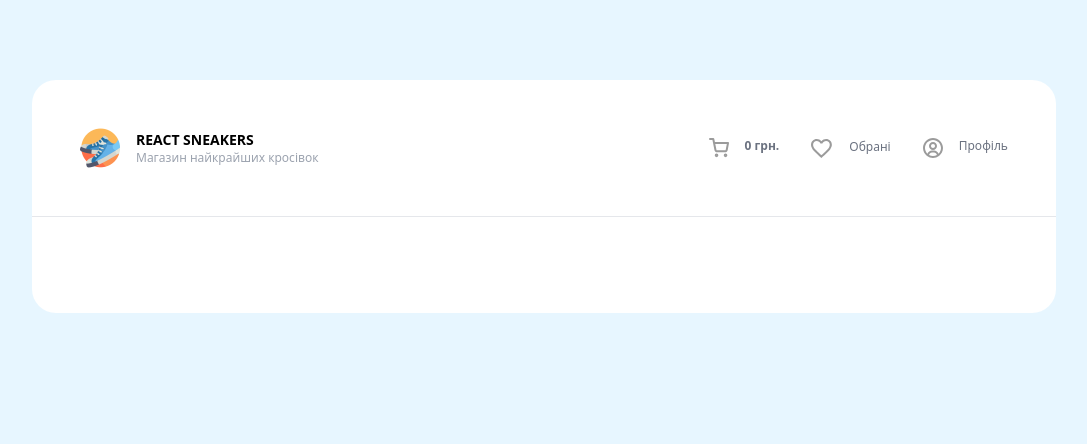
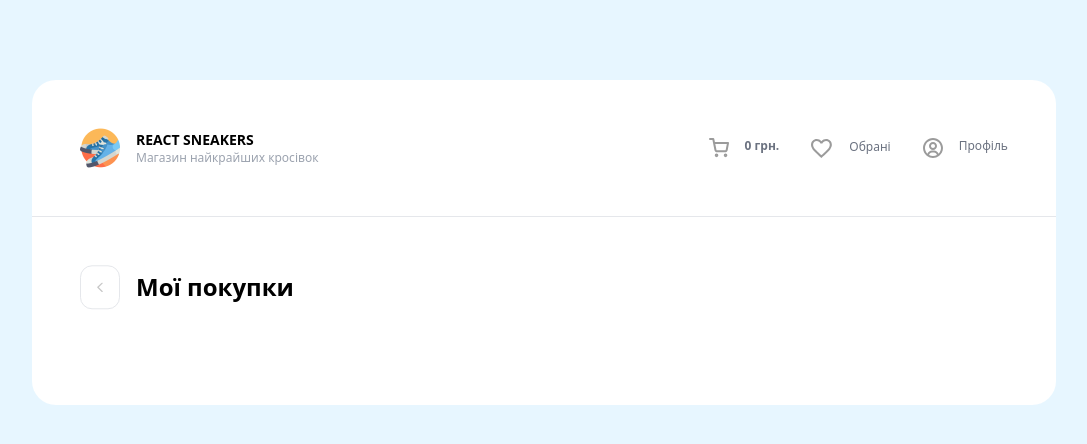
Before and after one commit to Maksym-Siroshtan/react-sneakers, a React (Vite) app: page /orders in a window 1280 px wide. Shown: the top 444 px of the page, without its empty margins (96-1183 px from the left). Built offline with nearby package versions, Linux system fonts and the light colour scheme; no server answers.

Commit message:
Added a page with purchased goods.

```diff
--- a/src/App.jsx
+++ b/src/App.jsx
@@ -4,6 +4,7 @@ import axios from "axios";
 
 import Home from "./pages/Home";
 import Favorites from "./pages/Favorites";
+import Orders from "./pages/Orders";
 
 import Header from "./components/Header";
 import Drawer from "./components/Drawer";
@@ -164,6 +165,7 @@ function App() {
               />
             }
           />
+          <Route path="/orders" element={<Orders />} />
         </Routes>
       </div>
     </div>
--- a/src/components/Header.jsx
+++ b/src/components/Header.jsx
@@ -36,12 +36,14 @@ function Header({ openDrawer, totalPrice }) {
               </template>
             </Link>
           </li>
+          <Link to={"/orders"}>
             <li className="flex gap-4 cursor-pointer hover:underline">
               <img src="/profile.svg" alt="Profile" />
               <span className="text-xs font-medium text-gray-500 hover:text-black">
                 Профіль
               </span>
             </li>
+          </Link>
         </ul>
       </nav>
     </header>
--- /dev/null
+++ b/src/pages/Orders.jsx
@@ -0,0 +1,25 @@
+import { Link } from "react-router-dom";
+
+import CardList from "../components/CardList";
+
+function Orders() {
+  return (
+    <>
+      <div className="flex items-center gap-4 mb-12">
+        <Link to="/">
+          <img
+            width={40}
+            height={35}
+            src="/arrow-right.svg"
+            alt="Arrow"
+            className="border p-4 rotate-180 rounded-xl cursor-pointer hover:-translate-x-0.5 transition-all"
+          />
+        </Link>
+        <h1 className="text-2xl font-bold">Мої покупки</h1>
+      </div>
+      {/* <CardList items={1} /> */}
+    </>
+  );
+}
+
+export default Orders;
```
Lines whose indentation alone changed are shown as unchanged.
